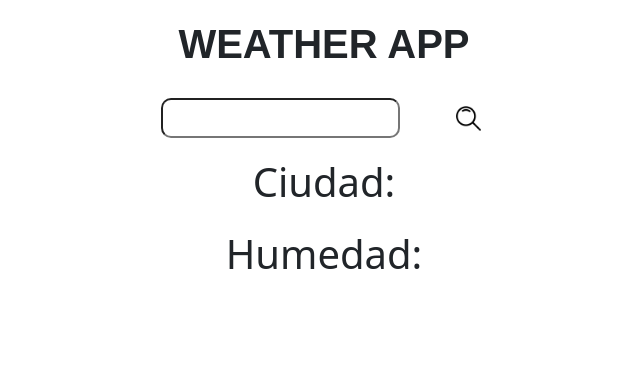
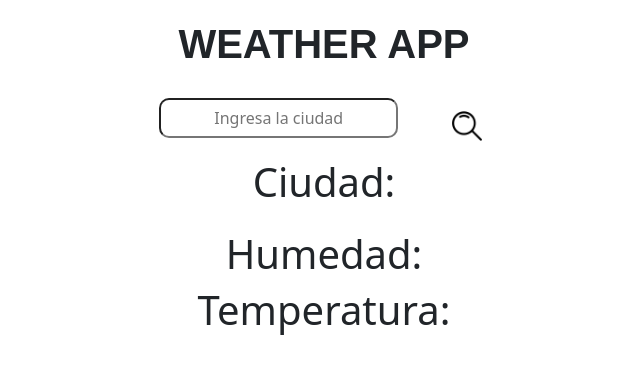
Before and after one commit to CristianPulgarin/Electiva1_WatherApp_taller1_equipoele1, a React (Vite) app: page / in a window 1280 px wide. Shown: the top 374 px of the page, without its empty margins (316-956 px from the left). Built offline with nearby package versions, Linux system fonts and the light colour scheme; no server answers.

Commit message:
added funcion completed

```diff
--- a/src/components/GetApi.tsx
+++ b/src/components/GetApi.tsx
@@ -37,31 +37,37 @@ const search = async (city:any)=>{
     setGetText(value);
   }
 
-    useEffect(()=>{
-        search(getText)
-    })
+  const onButtonClick = async (_e:any) =>{
+  if (getText.trim() !== "") {
+    search(getText);
+  }
+  }
+
+
   return (
     <>
     <h1 className='titulo'>WEATHER APP</h1>
 
         <div className="container">
         <input
+        placeholder='Ingresa la ciudad'
         type="text"
         value={getText}
         onChange={onInputChange}
         className='input'
          />
 
-         <button
-         className='btn_search'
-         >
-            <img src={buscar}
-            width={'25px'}
-            height={'25px'}
-            className='img_btn'
+         <button className='btn_search'>
+             <img src={buscar}
+             width={'30px'}
+             height={'30px'}
+             alt=""
+             onClick={onButtonClick}
+             />
 
-            alt="" />
          </button>
+
+
          </div>
 
 
@@ -74,6 +80,9 @@ const search = async (city:any)=>{
             <h1 className='humidity'>
                 Humedad: {weather.humidity}
             </h1>
+            <h1 className='temp'>
+                Temperatura: {weather.temperature}
+            </h1>
 
         </div>
         </>
--- a/src/index.css
+++ b/src/index.css
@@ -52,3 +52,7 @@ margin-top: -15px;
 .humidity{
   text-align: center;
 }
+
+.temp{
+  text-align: center;
+}
--- a/src/main.tsx
+++ b/src/main.tsx
@@ -1,7 +1,6 @@
 import { StrictMode } from 'react'
 import { createRoot } from 'react-dom/client'
 import './index.css'
-import { Interface } from './components/Interface'
 import { GetApi } from './components/GetApi'
 
 createRoot(document.getElementById('root')!).render(
```
Also changed, not shown: src/components/Interface.tsx (deleted, +0 -48 lines).
